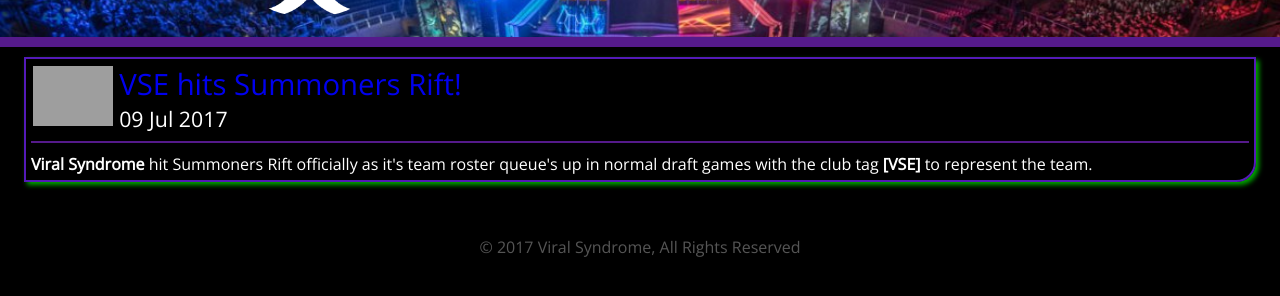
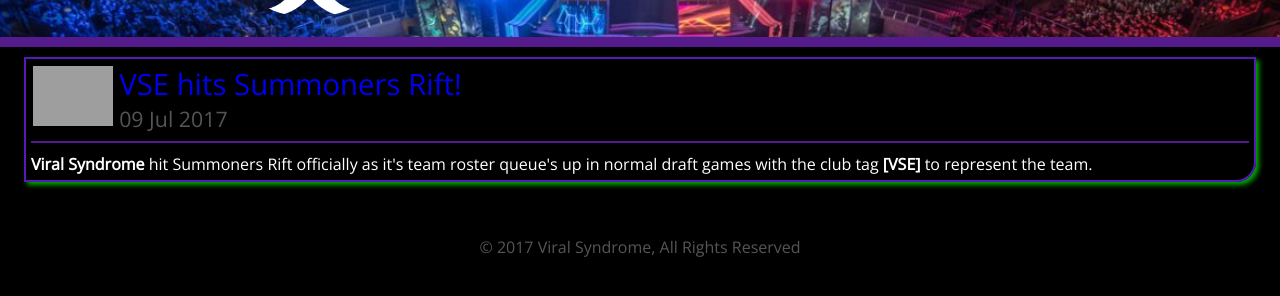
Before and after one commit to viralsyndrome/viralsyndrome.github.io, a Jekyll site: the page built from index.md, in a window 1280 px wide. Shown: the part 220-516 px from the top of the page. Built offline with Jekyll 4.4.1, drawn with Linux system fonts in a browser that asks for light colours; nearby versions of some CDN libraries; Markdown is read by kramdown in place of the engine named in the settings; grey boxes are pictures that could not be loaded.

Commit message:
Update style.core.css

```diff
--- a/css/style.core.css
+++ b/css/style.core.css
@@ -126,6 +126,7 @@ header h2 {
 }
 .article_date {
 	font-size: 16pt;
+	color: #555555;
 }
 
 /* Footer CSS */
```
